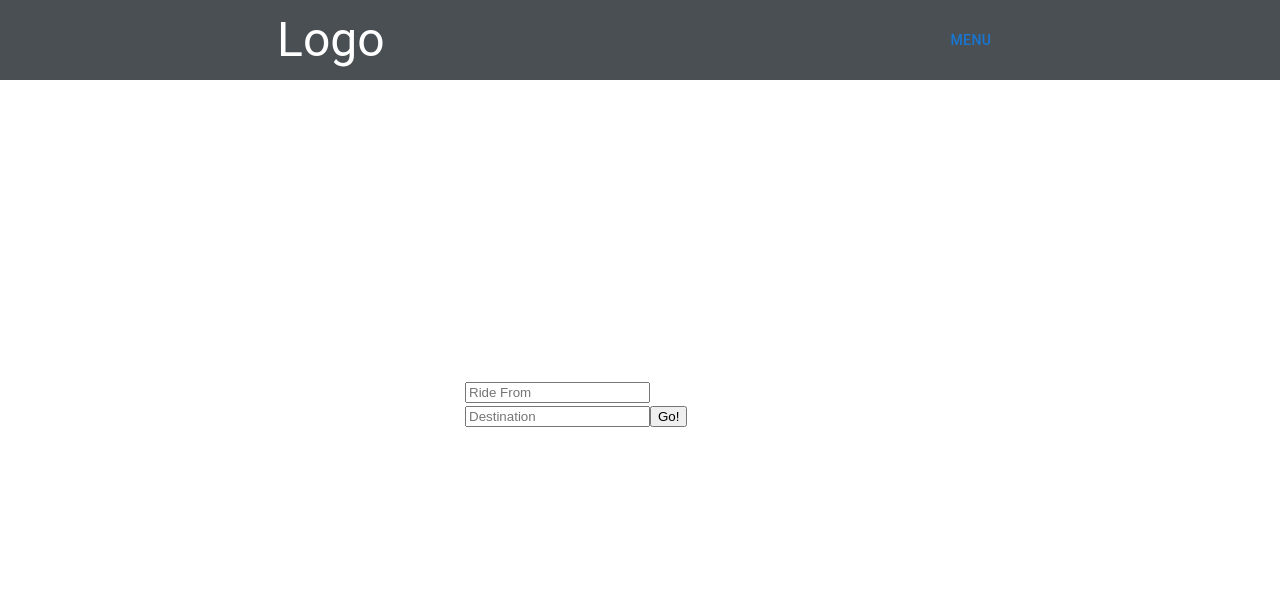
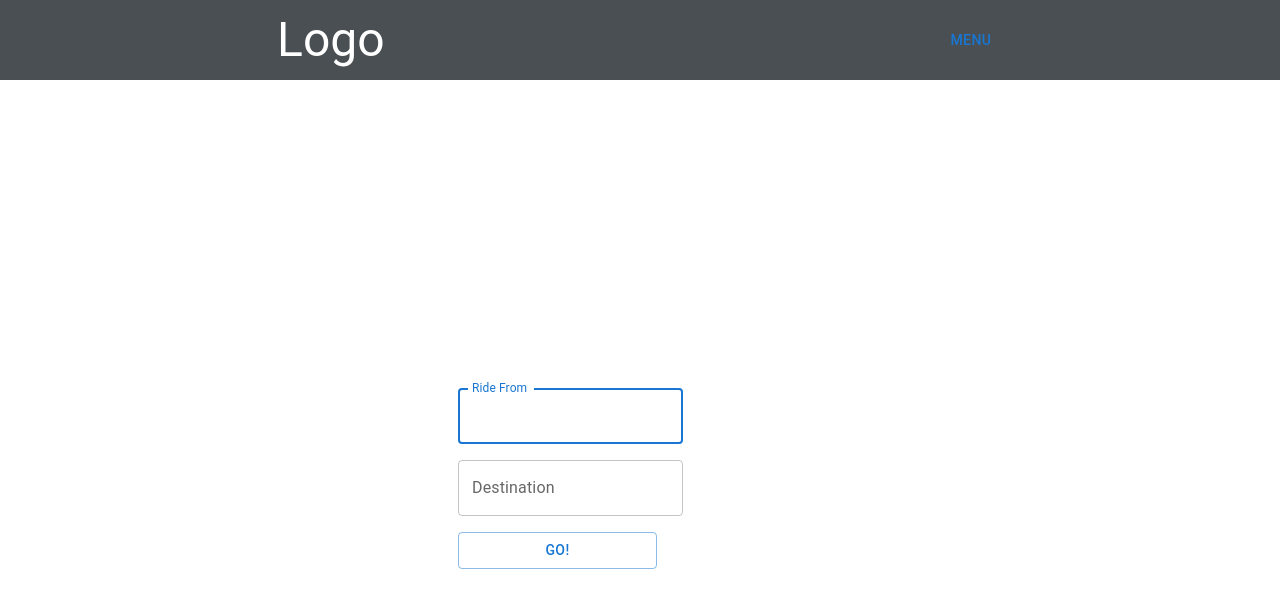
Before and after one commit to project-blue-ocean/hitch, a React app: page / in a window 1280 px wide. Shown: the top 608 px of the page. Built offline with nearby package versions, Linux system fonts and the light colour scheme.

Commit message:
styled furthur with mui, installed package for mui icons

```diff
--- a/client/src/components/Main.jsx
+++ b/client/src/components/Main.jsx
@@ -7,6 +7,11 @@ import ListItemText from '@mui/material/ListItemText';
 import ListItemAvatar from '@mui/material/ListItemAvatar';
 import Avatar from '@mui/material/Avatar';
 import Typography from '@mui/material/Typography';
+import DetailsIcon from '@mui/icons-material/Sms';
+import IconButton from '@mui/material/IconButton';
+import Button from '@mui/material/Button';
+import Box from '@mui/material/Box';
+import TextField from '@mui/material/TextField';
 
 function Main() {
   const [rides, setRides] = useState([]);
@@ -37,8 +42,8 @@ function Main() {
   };
 
   const styles = {
-    width: '350px',
-    minWidth: '350px',
+    width: '380px',
+    minWidth: '380px',
     fontsize: '18px',
     margin: 'auto',
     paddingTop: '300px',
@@ -48,7 +53,8 @@ function Main() {
     <div className="search-page" style={styles}>
       {showRides ? (
         <div>
-          <button
+          <Button
+            variant="outlined"
             type="submit"
             onClick={() => {
               setShowRides(false);
@@ -59,14 +65,21 @@ function Main() {
             }}
           >
             Change Search
-          </button>
+          </Button>
 
           {rides.map((ride) => (
             <List
               sx={{ width: '100%', maxWidth: 360, bgcolor: 'background.paper' }}
               key={ride.date + ride.driverId}
             >
-              <ListItem alignItems="flex-start">
+              <ListItem
+                alignItems="flex-start"
+                secondaryAction={(
+                  <IconButton>
+                    <DetailsIcon />
+                  </IconButton>
+                  )}
+              >
                 <ListItemText
                   primary={
                     (
@@ -77,7 +90,9 @@ function Main() {
                         color="text.primary"
                       >
                         {ride.origin}
+                        {' '}
                         to:
+                        {' '}
                         {ride.destination}
                       </Typography>
                     )
@@ -103,25 +118,38 @@ function Main() {
           ))}
         </div>
       ) : (
-        <form onSubmit={searchRides}>
-          <input
+        <Box
+          component="form"
+          sx={{
+            '& > :not(style)': { m: 1, width: '25ch' },
+          }}
+          noValidate
+          autoComplete="off"
+          onSubmit={searchRides}
+        >
+          <TextField
+            id="outlined-basic"
+            label="Ride From"
+            varient="Ride From"
             type="text"
             name="From"
-            placeholder="Ride From"
+            onChange={updateSearch}
+            autoFocus
+          />
+          <TextField
+            id="outlined-basic"
+            label="Destination"
+            varient="Destination"
+            type="text"
+            name="Destination"
             onChange={updateSearch}
           />
-          <input
-            type="text"
-            name="Destination"
-            placeholder="Destination"
-            onChange={updateSearch}
-          />
-          <button type="submit" onClick={searchRides}>
+          <Button variant="outlined" type="submit" onClick={searchRides}>
             {' '}
             Go!
             {' '}
-          </button>
-        </form>
+          </Button>
+        </Box>
       )}
     </div>
   );
--- a/package.json
+++ b/package.json
@@ -14,6 +14,7 @@
     "@emotion/styled": "^11.6.0",
     "@material-ui/core": "^5.0.0-beta.5",
     "@material-ui/lab": "^5.0.0-alpha.44",
+    "@mui/icons-material": "^5.3.1",
     "@mui/lab": "^5.0.0-alpha.66",
     "@mui/material": "^5.3.1",
     "axios": "^0.25.0",
```
